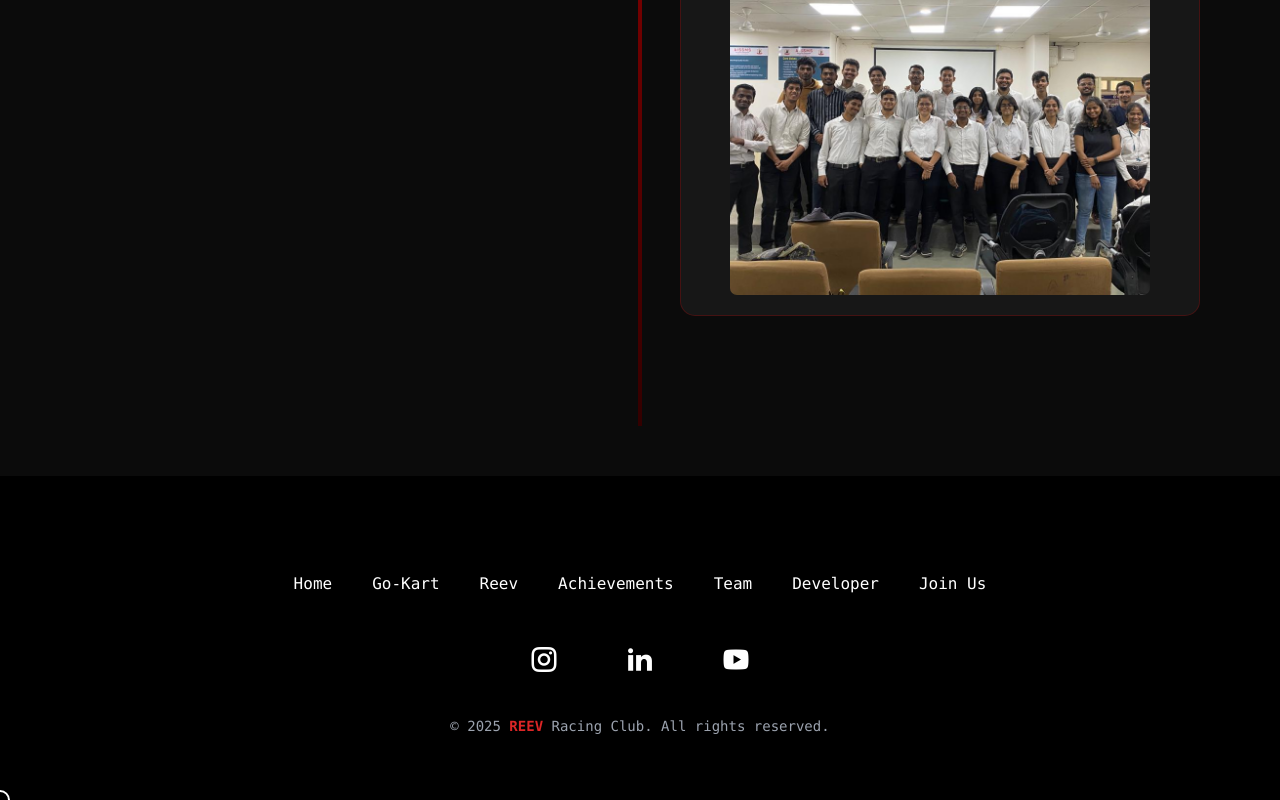
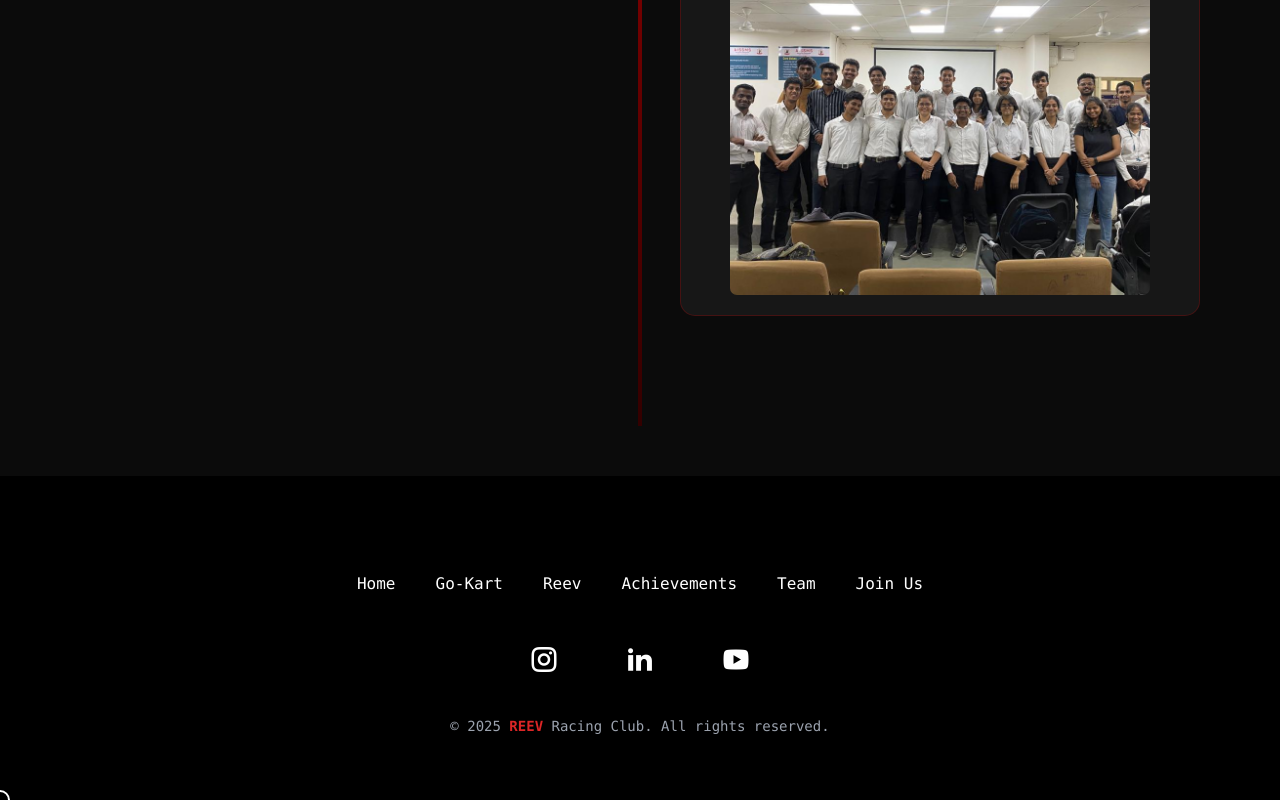
Before and after one commit to resonanceracing19/Reev_Gokart26, a React (Vite) app: page /reev in a window 1280 px wide. Shown: the part 3084-3884 px from the top of the page. Built offline with nearby package versions, Linux system fonts and the light colour scheme.

Commit message:
Update Footer.jsx

```diff
--- a/src/Components/Footer/Footer.jsx
+++ b/src/Components/Footer/Footer.jsx
@@ -13,7 +13,7 @@ function Footer() {
           {name:"Reev", href: "/reev"},
           {name:"Achievements", href: "/achievements"},
           {name:"Team", href: "/team1"},
-          {name:"Developer", href: "/team1c"},
+
           {name:"Join Us", href: "/joinus"}].map(
             (link, i) => (
               <React.Fragment key={i}>
```
